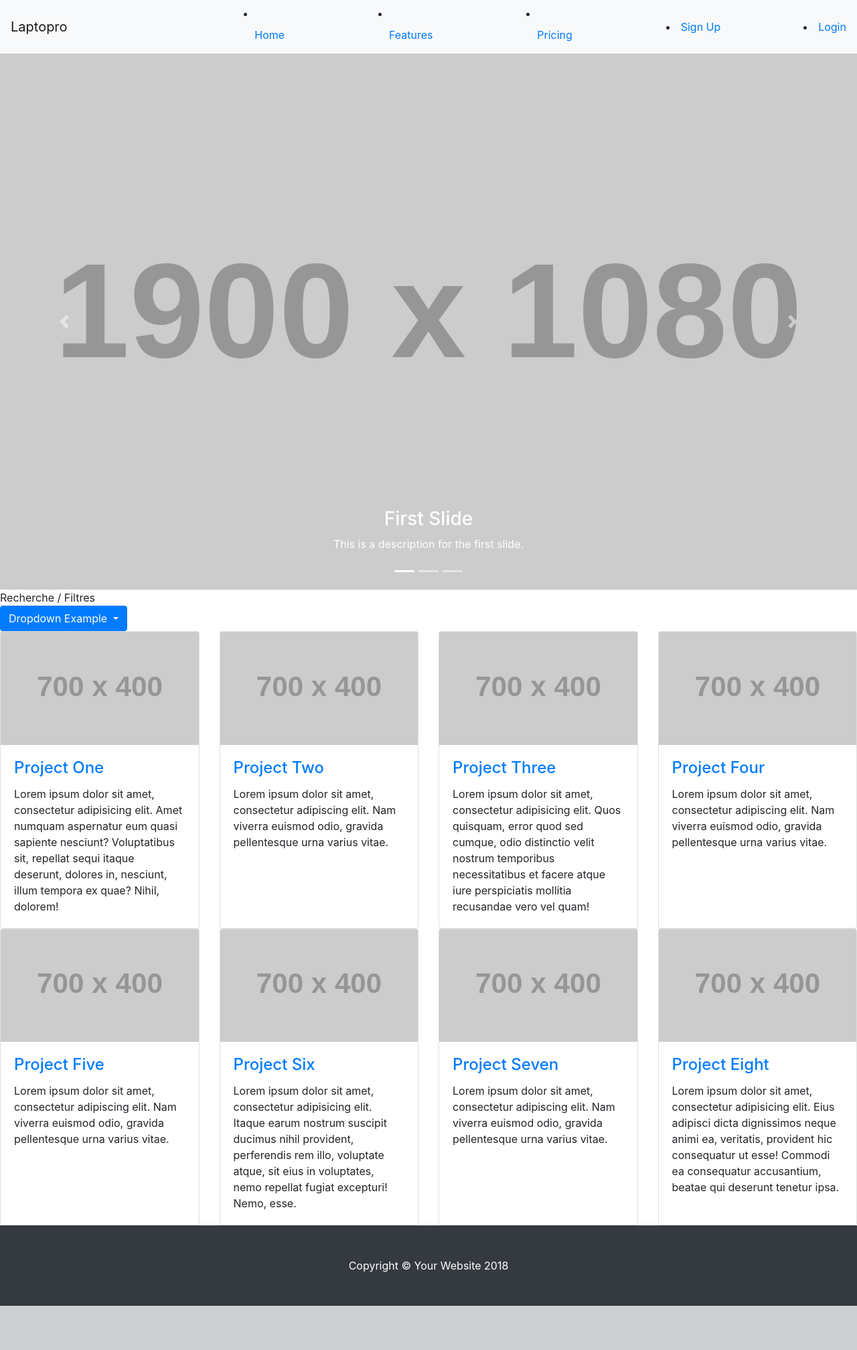
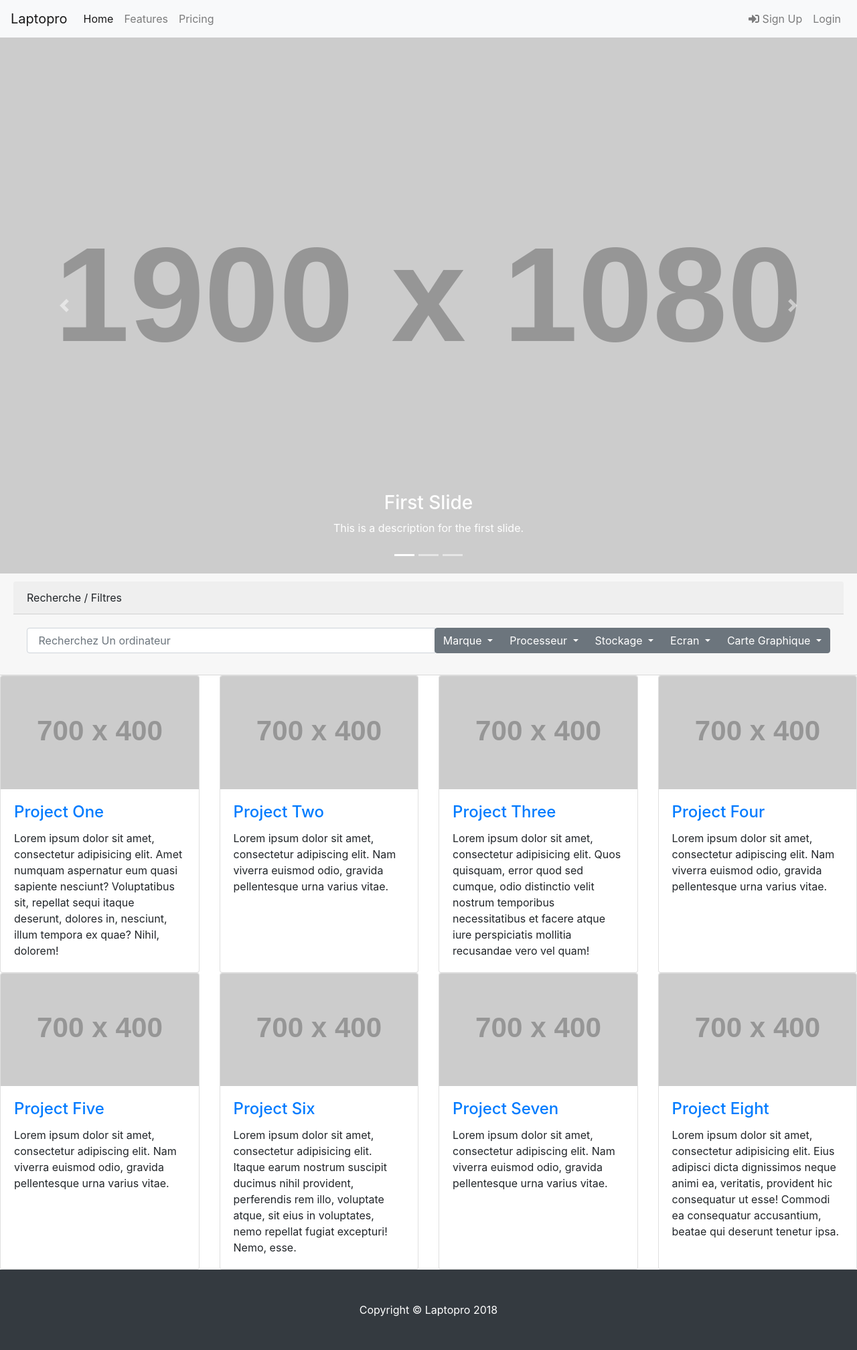
Before and after one commit to Tom4599/laptopro, a PHP site: page / in a window 1280 px wide. Shown: the whole page at 67% size. Before the commit the page ends 1949 px from the top, so only its background shows below. Run offline with PHP 8.4, Linux system fonts and the light colour scheme; grey boxes labelled with a size stand in for pictures from a placeholder-image service; some libraries are stand-ins or nearby versions.

Commit message:
Full css

```diff
--- a/index.php
+++ b/index.php
@@ -14,24 +14,9 @@ include_once("src/views/head.html");
         require_once("src/views/carousel.php");
         ?>
     </header>
-    <div class="panel panel-primary">
-        <div class="panel-heading">Recherche / Filtres</div>
-        <div class="panel-body">
-        <span class="dropdown">
-            <button class="btn btn-primary dropdown-toggle" type="button" data-toggle="dropdown">Dropdown Example
-                <span class="caret"></span></button>
-            <ul class="dropdown-menu">
-                <input class="form-control" id="myInput" type="text" placeholder="Search..">
-                <li><a href="#">HTML</a></li>
-                <li><a href="#">CSS</a></li>
-                <li><a href="#">JavaScript</a></li>
-                <li><a href="#">jQuery</a></li>
-                <li><a href="#">Bootstrap</a></li>
-                <li><a href="#">Angular</a></li>
-            </ul>
-        </span>
-        </div>
-    </div>
+    <?php
+    require_once("src/views/search.php");
+    ?>
 
     <!-- Page Content -->
 
--- /dev/null
+++ b/src/controller/itemcontroller.php
@@ -0,0 +1,9 @@
+<?php
+require_once($_SERVER["DOCUMENT_ROOT"] ."/laptopro/src/model/itemmodel.php");
+function getcategoriedropdown($categorie){
+    $arrayitem = getcategorieitem($categorie);
+    var_dump($arrayitem);
+    foreach($arrayitem as $item){
+        echo('<a class="dropdown-item">' . $item . '</a>');
+    }
+}
--- /dev/null
+++ b/src/model/itemmodel.php
@@ -0,0 +1,13 @@
+<?php
+require_once("getDatabase.php");
+function getcategorieitem($categorie){
+    $bdd=getDatabase();
+    $sth = "SELECT * FROM '$categorie'";
+
+    #This send the request to the database and returns a list
+    $categorieitem = $bdd->prepare($sth);
+    $categorieitem->execute();
+    $arrayitem = $categorieitem->fetch(PDO::FETCH_ASSOC);
+
+    return $arrayitem;
+}
--- a/src/views/footer.php
+++ b/src/views/footer.php
@@ -1,6 +1,6 @@
 <footer class="py-5 bg-dark">
     <div class="container">
-        <p class="m-0 text-center text-white">Copyright &copy; Your Website 2018</p>
+        <p class="m-0 text-center text-white">Copyright &copy; Laptopro 2018</p>
     </div>
     <!-- /.container -->
 </footer>
--- a/src/views/head.html
+++ b/src/views/head.html
@@ -12,5 +12,6 @@
 
     <!-- Custom styles for this template -->
     <link href="css/full-slider.css" rel="stylesheet">
+    <link rel="stylesheet" href="https://use.fontawesome.com/releases/v5.3.1/css/all.css" integrity="sha384-mzrmE5qonljUremFsqc01SB46JvROS7bZs3IO2EmfFsd15uHvIt+Y8vEf7N7fWAU" crossorigin="anonymous">
 
 </head>
--- a/src/views/navbar.php
+++ b/src/views/navbar.php
@@ -1,10 +1,25 @@
-<nav class="navbar sticky-top navbar-light bg-light">
-    <a class="navbar-brand" href="index.hmtl">Laptopro</a>
-    <div>
-
-    </div>
+<!--<nav class="navbar sticky-top navbar-dark bg-dark">-->
+<!--    <a class="navbar-brand" href="index.hmtl">Laptopro</a>-->
+<!--    <div class="navbar-text">-->
+<!--        <li class="nav-tabs">-->
+<!--            <a class="nav-link" href="index.hmtl">Home <span class="sr-only">(current)</span></a>-->
+<!--            <a class="nav-link" href="#">Features</a>-->
+<!--            <a class="nav-link" href="#">Pricing</a>-->
+<!--        </li>-->
+<!---->
+<!--    </div>-->
+<!--    <li><a href="src/controller/login.php"><span class="glyphicon glyphicon-user"></span> Sign Up</a></li>-->
+<!--    <li><a href="src/controller/signin.php"><span class="glyphicon glyphicon-log-in"></span> Login</a></li>-->
+<!--</nav>-->
+<nav class="navbar navbar-expand-lg sticky-top navbar-light bg-light">
+    <a class="navbar-brand" href="#">Laptopro</a>
+    <button class="navbar-toggler" type="button" data-toggle="collapse" data-target="#navbarText" aria-controls="navbarText" aria-expanded="false" aria-label="Toggle navigation">
+        <span class="navbar-toggler-icon"></span>
+    </button>
+    <div class="collapse navbar-collapse" id="navbarText">
+        <ul class="navbar-nav mr-auto">
             <li class="nav-item active">
-                <a class="nav-link" href="index.hmtl">Home <span class="sr-only">(current)</span></a>
+                <a class="nav-link" href="index.php">Home <span class="sr-only">(current)</span></a>
             </li>
             <li class="nav-item">
                 <a class="nav-link" href="#">Features</a>
@@ -12,7 +27,15 @@
             <li class="nav-item">
                 <a class="nav-link" href="#">Pricing</a>
             </li>
+        </ul>
+        <span class="navbar-nav">
+            <li class="nav-item">
+                <a class="nav-link" href="src/controller/signin.php"><i class="fas fa-sign-in-alt"></i> Sign Up</a>
+            </li>
+            <li class="nav-item">
 
-        <li><a href="src/controller/login.php"><span class="glyphicon glyphicon-user"></span> Sign Up</a></li>
-        <li><a href="src/controller/signin.php"><span class="glyphicon glyphicon-log-in"></span> Login</a></li>
+                <a class="nav-link" href="src/controller/login.php">Login</a>
+            </li>
+        </span>
+    </div>
 </nav>
--- /dev/null
+++ b/src/views/search.php
@@ -0,0 +1,66 @@
+<?php
+    require_once($_SERVER["DOCUMENT_ROOT"] . "/laptopro/src/controller/itemcontroller.php");
+?>
+<div class="card-header">
+    <div class="card-header">
+        Recherche / Filtres
+    </div>
+
+    <div class="card-body">
+
+
+        <div class="input-group">
+            <input type="text" class="form-control" aria-label="Text input with dropdown button" placeholder=" Recherchez Un ordinateur ">
+            <div class="input-group-append">
+                <div class="btn-group" role="group" aria-label="Button group with nested dropdown">
+                    <div class="btn-group" role="group">
+                        <button id="btnGroupDrop1" type="button" class="btn btn-secondary dropdown-toggle" data-toggle="dropdown" aria-haspopup="true" aria-expanded="false">
+                            Marque
+                        </button>
+                        <div class="dropdown-menu" aria-labelledby="btnGroupDrop1">
+                            <?php
+//                            getcategoriedropdown(marque);
+                            ?>
+                        </div>
+                    </div>
+                    <div class="btn-group" role="group">
+                        <button id="btnGroupDrop1" type="button" class="btn btn-secondary dropdown-toggle" data-toggle="dropdown" aria-haspopup="true" aria-expanded="false">
+                            Processeur
+                        </button>
+                        <div class="dropdown-menu" aria-labelledby="btnGroupDrop1">
+                            <a class="dropdown-item" href="#">Dropdown link</a>
+                            <a class="dropdown-item" href="#">Dropdown link</a>
+                        </div>
+                    </div>
+                    <div class="btn-group" role="group">
+                        <button id="btnGroupDrop1" type="button" class="btn btn-secondary dropdown-toggle" data-toggle="dropdown" aria-haspopup="true" aria-expanded="false">
+                            Stockage
+                        </button>
+                        <div class="dropdown-menu" aria-labelledby="btnGroupDrop1">
+                            <a class="dropdown-item" href="#">Dropdown link</a>
+                            <a class="dropdown-item" href="#">Dropdown link</a>
+                        </div>
+                    </div>
+                    <div class="btn-group" role="group">
+                        <button id="btnGroupDrop1" type="button" class="btn btn-secondary dropdown-toggle" data-toggle="dropdown" aria-haspopup="true" aria-expanded="false">
+                            Ecran
+                        </button>
+                        <div class="dropdown-menu" aria-labelledby="btnGroupDrop1">
+                            <a class="dropdown-item" href="#">Dropdown link</a>
+                            <a class="dropdown-item" href="#">Dropdown link</a>
+                        </div>
+                    </div>
+                    <div class="btn-group" role="group">
+                        <button id="btnGroupDrop1" type="button" class="btn btn-secondary dropdown-toggle" data-toggle="dropdown" aria-haspopup="true" aria-expanded="false">
+                            Carte Graphique
+                        </button>
+                        <div class="dropdown-menu" aria-labelledby="btnGroupDrop1">
+                            <a class="dropdown-item" href="#">Dropdown link</a>
+                            <a class="dropdown-item" href="#">Dropdown link</a>
+                        </div>
+                    </div>
+                </div>
+            </div>
+        </div>
+    </div>
+</div>
```
